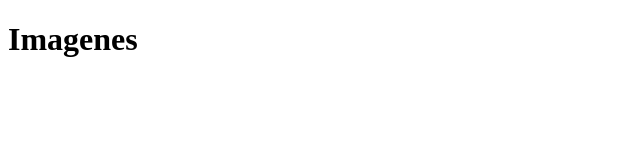
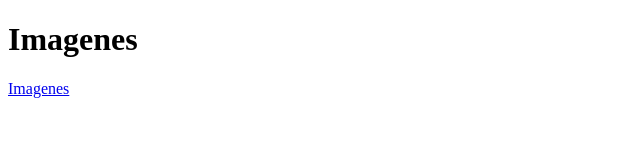
Before and after one commit to Santiagozh1998/Prueba, a plain HTML site: page imagenes.html in a window 1280 px wide. Shown: the full height of the page, 0-640 px from the left. Drawn offline with Linux system fonts and the light colour scheme.

Commit message:
Update imagenes.html

```diff
--- a/imagenes.html
+++ b/imagenes.html
@@ -8,6 +8,6 @@
 </head>
 <body>
     <h1>Imagenes</h1>
-    <a href="./index.html"></a>
+    <a href="./index.html">Imagenes</a>
 </body>
 </html>
```
